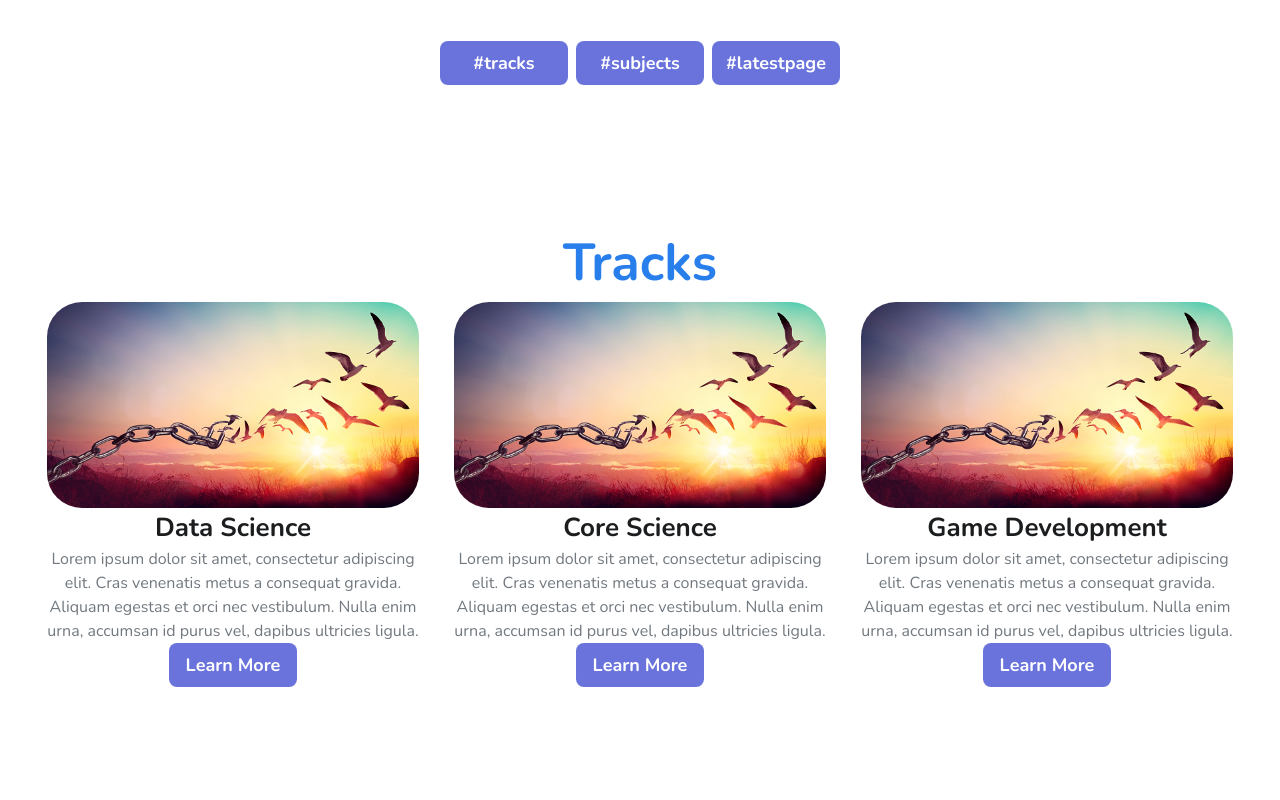
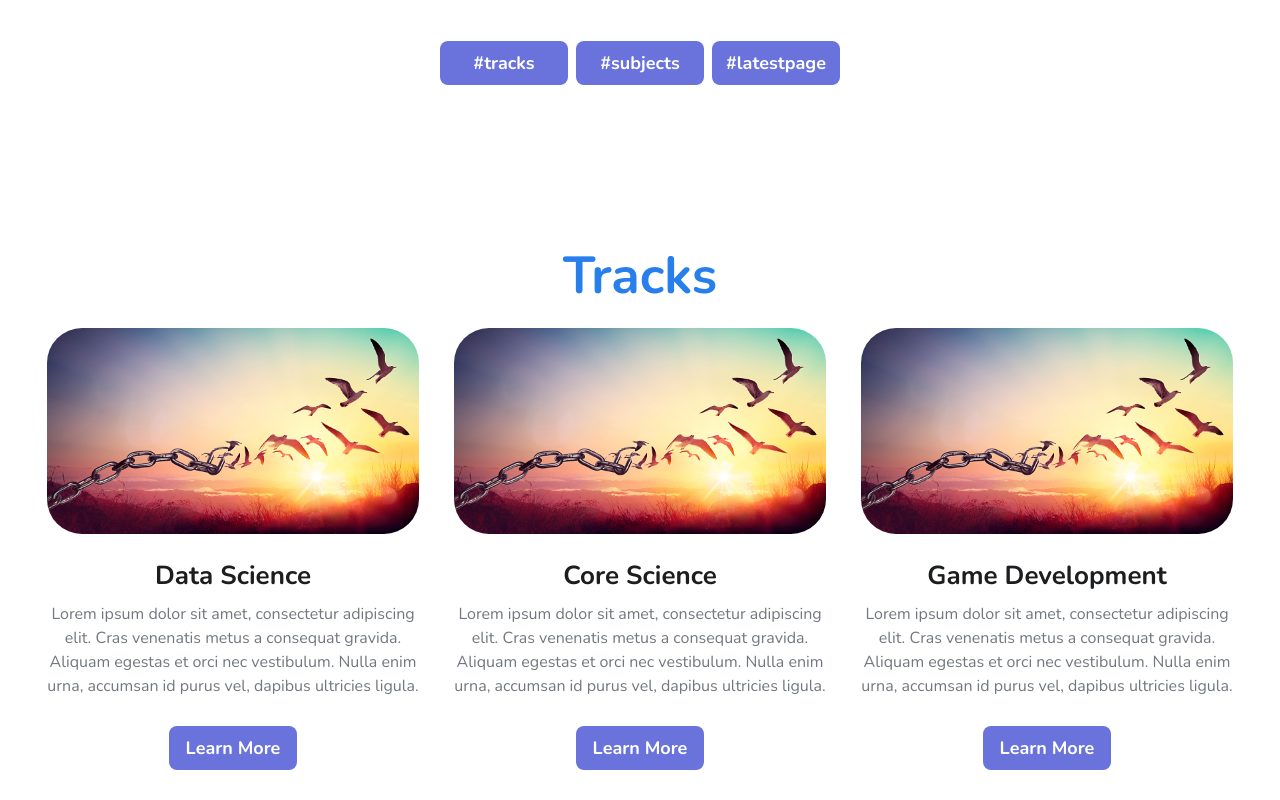
Before and after one commit to neilcasas/final-ustcss, a React (Vite) app: page / in a window 1280 px wide. Shown: the part 461-1261 px from the top of the page. Before the commit the page ends 1178 px from the top, so only its background shows below. Built offline with nearby package versions, Linux system fonts and the light colour scheme.

Commit message:
Added margin to h2

```diff
--- a/src/components/Track.jsx
+++ b/src/components/Track.jsx
@@ -9,8 +9,8 @@ const Track = ({ trackName }) => {
   return (
     <div className="flex flex-col items-center w-[372px]">
       <img className="rounded-[35px]" src={placeholder} alt={trackName}></img>
-      <div>
-        <h5>{trackName}</h5>
+      <div className="my-4 mb-7">
+        <h5 className="p-[6.5px]">{trackName}</h5>
         <p className="b2 text-center">{trackDescription}</p>
       </div>
       <Button text={"Learn More"} />
--- a/src/index.css
+++ b/src/index.css
@@ -12,7 +12,7 @@ body {
       @apply text-h2 text-center text-primary font-extrabold leading-normal;
     }
     h3 {
-        @apply text-h3 text-center text-primary font-extrabold;
+        @apply text-h3 text-center text-primary font-extrabold m-[13px];
     }
     h5 {
         @apply text-h5 text-center text-neutralblack font-extrabold;
```
